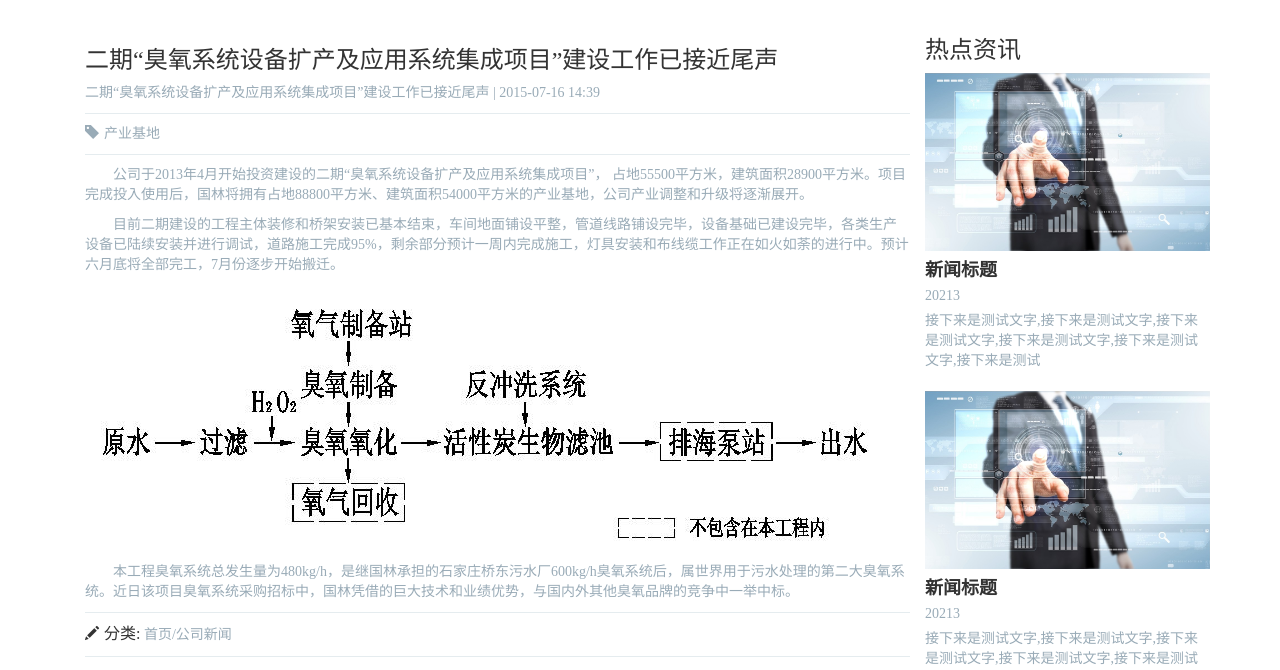
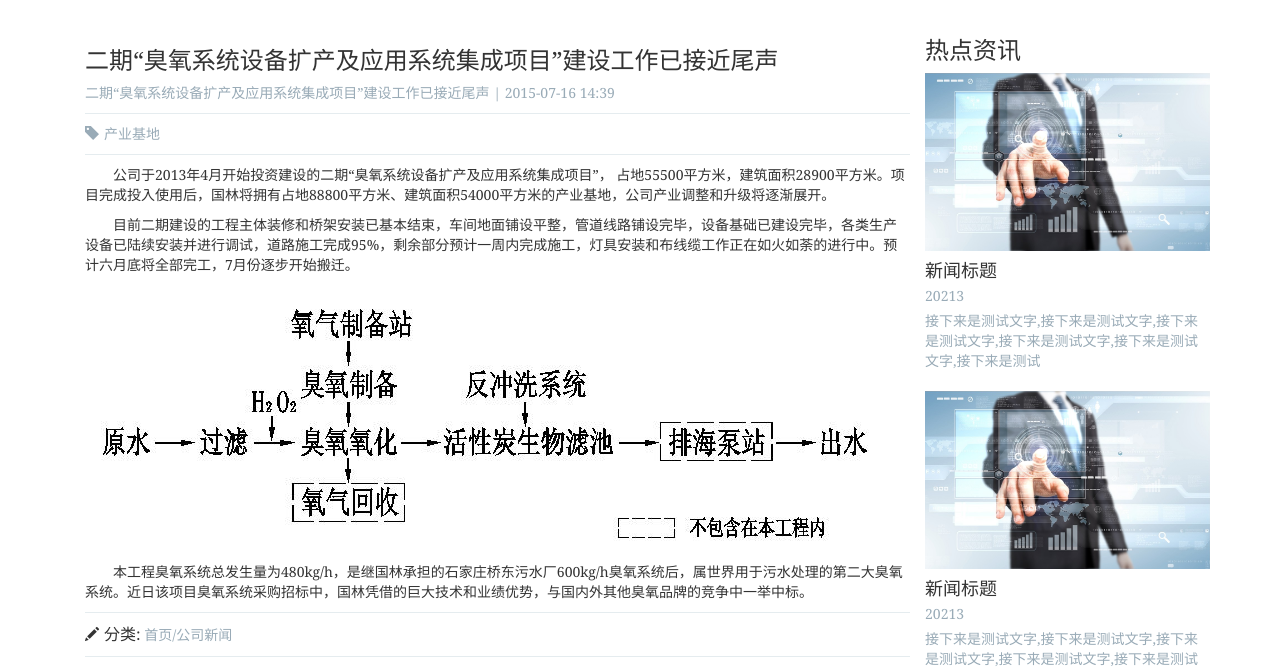
Before and after one commit to Linhuang-22/glyoxylate, a plain HTML site: page newsContent.html in a window 1280 px wide. Shown: the part 153-823 px from the top of the page. Drawn offline with Linux system fonts and the light colour scheme; a script that the page names is missing; files whose address does not match are found by name.

Commit message:
little change
修复一些Bug

```diff
--- a/css/main.css
+++ b/css/main.css
@@ -2,7 +2,7 @@
 /*CSS Document*/
 
 body{
-	font-family: "微软雅黑";
+	font-family: Georgia, "Times New Roman", "Microsoft YaHei", "微软雅黑", STXihei, "华文细黑", serif;
 }
 
 .pagination-father{
@@ -235,7 +235,7 @@ h2{
 	margin: 25px 0 0 0 ;
 /*	line-height: 1.5em;*/
 	color: #333;
-	font-weight: bold;
+	/*font-weight: bold;*/
 }
 .hot-news .news-title{
 	margin-top: 10px;
@@ -253,7 +253,10 @@ h2{
 }
 .news-text{
 	font-size: 14px;
-	color: #2f3237;
+	color: #666 ;
+}
+.news-content .news-text{
+	font-weight: 300;
 }
 .introduction{
 	text-align: center;
@@ -367,8 +370,10 @@ footer{
 .news-content p{
 	color: rgb(153, 171, 183);
 }
-.editor p{
+.news-content .editor p{
 	text-indent: 2em;
+	color: #333;
+	font-weight: 300;
 }
 .editor img{
 	max-width: 100%;
--- a/js/main.js
+++ b/js/main.js
@@ -74,14 +74,14 @@ $(function () {
     	if (navigator.userAgent.indexOf('Trident') > -1) {
     		$('#qrcodeCanvas').qrcode({  //table
     			render	: "table",
-    			text	: "http://baidu.com",
+    			text	: window.location.href,
     			width:150,
     			height:150
     		});
             console.log("asdas")
     	}else{
     		$('#qrcodeCanvas').qrcode({   //canvas
-    			text	: "http://baidu.com",
+    			text	: window.location.href,
     			width:150,
     			height:150
     		});
```
Also changed, not shown: index.html (+3 -13 lines), product.html (+1 -0 lines).
